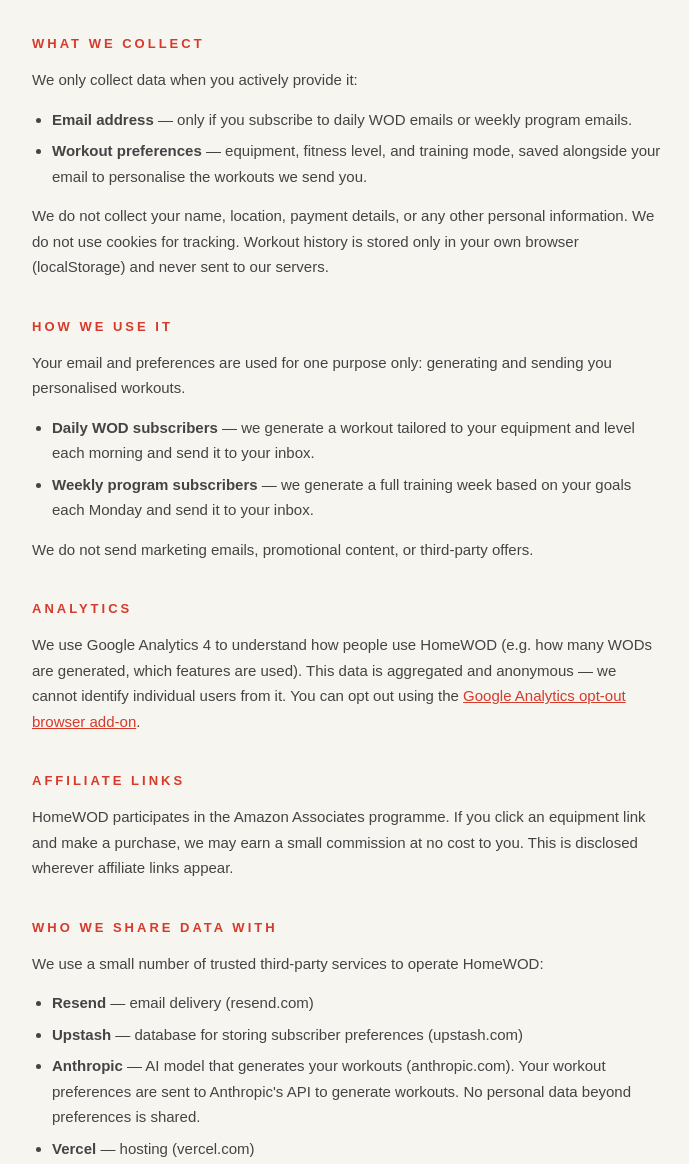
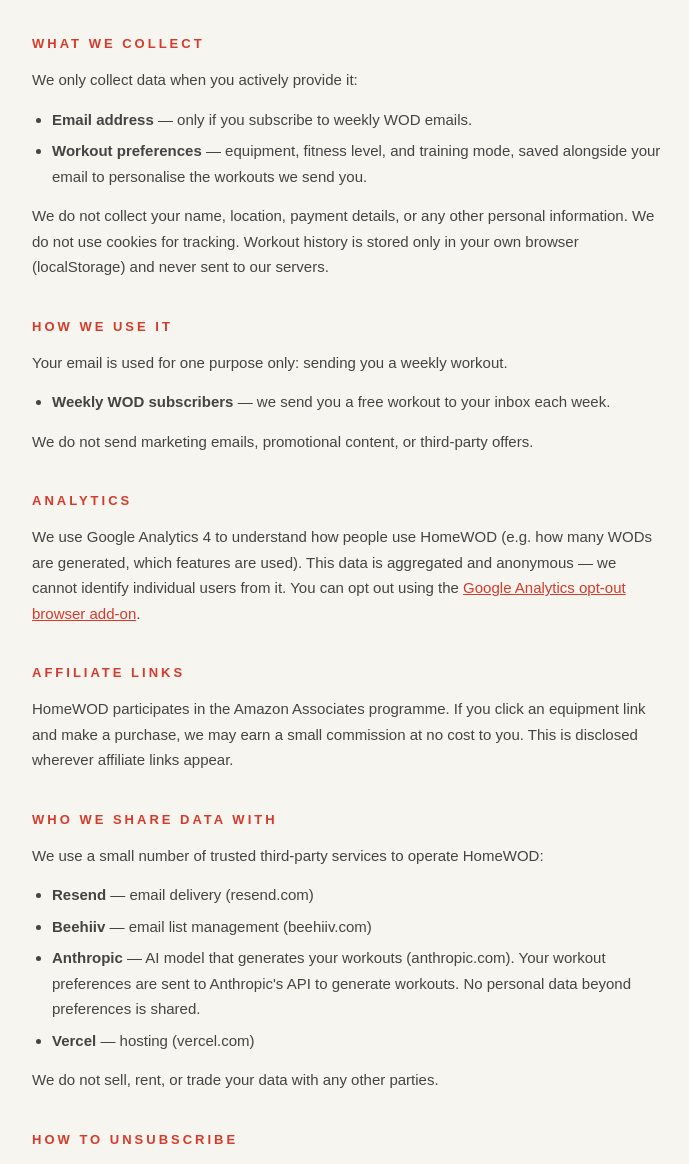
Before and after one commit to aka101/homewod, a website: page privacy.html in a window 1280 px wide. Shown: the part 483-1647 px from the top of the page, without its empty margins (292-981 px from the left). Drawn offline with Linux system fonts and the light colour scheme.

Commit message:
Privacy policy: remove Upstash, weekly program, fix contact

```diff
--- a/privacy.html
+++ b/privacy.html
@@ -95,16 +95,15 @@
   <h2>What we collect</h2>
   <p>We only collect data when you actively provide it:</p>
   <ul>
-    <li><strong>Email address</strong> — only if you subscribe to daily WOD emails or weekly program emails.</li>
+    <li><strong>Email address</strong> — only if you subscribe to weekly WOD emails.</li>
     <li><strong>Workout preferences</strong> — equipment, fitness level, and training mode, saved alongside your email to personalise the workouts we send you.</li>
   </ul>
   <p>We do not collect your name, location, payment details, or any other personal information. We do not use cookies for tracking. Workout history is stored only in your own browser (localStorage) and never sent to our servers.</p>
 
   <h2>How we use it</h2>
-  <p>Your email and preferences are used for one purpose only: generating and sending you personalised workouts.</p>
+  <p>Your email is used for one purpose only: sending you a weekly workout.</p>
   <ul>
-    <li><strong>Daily WOD subscribers</strong> — we generate a workout tailored to your equipment and level each morning and send it to your inbox.</li>
-    <li><strong>Weekly program subscribers</strong> — we generate a full training week based on your goals each Monday and send it to your inbox.</li>
+    <li><strong>Weekly WOD subscribers</strong> — we send you a free workout to your inbox each week.</li>
   </ul>
   <p>We do not send marketing emails, promotional content, or third-party offers.</p>
 
@@ -118,7 +117,7 @@
   <p>We use a small number of trusted third-party services to operate HomeWOD:</p>
   <ul>
     <li><strong>Resend</strong> — email delivery (resend.com)</li>
-    <li><strong>Upstash</strong> — database for storing subscriber preferences (upstash.com)</li>
+    <li><strong>Beehiiv</strong> — email list management (beehiiv.com)</li>
     <li><strong>Anthropic</strong> — AI model that generates your workouts (anthropic.com). Your workout preferences are sent to Anthropic's API to generate workouts. No personal data beyond preferences is shared.</li>
     <li><strong>Vercel</strong> — hosting (vercel.com)</li>
   </ul>
@@ -131,7 +130,7 @@
   <p>We store your email and preferences for as long as you are subscribed. When you unsubscribe, your data is deleted immediately. We have no archive of unsubscribed users.</p>
 
   <h2>Your rights</h2>
-  <p>You have the right to access, correct, or delete the data we hold about you. To exercise any of these rights, or if you have any privacy questions, email us at <a href="mailto:hello@homewod.fit">hello@homewod.fit</a>.</p>
+  <p>You have the right to access, correct, or delete the data we hold about you. To exercise any of these rights, or if you have any privacy questions, reach us via <a href="https://buymeacoffee.com/homewod" target="_blank" rel="noopener">our support page</a>.</p>
 
   <h2>Changes to this policy</h2>
   <p>If we make material changes to this policy, we will update the date at the top of this page. We will not retroactively reduce your privacy rights without notifying you.</p>
```
